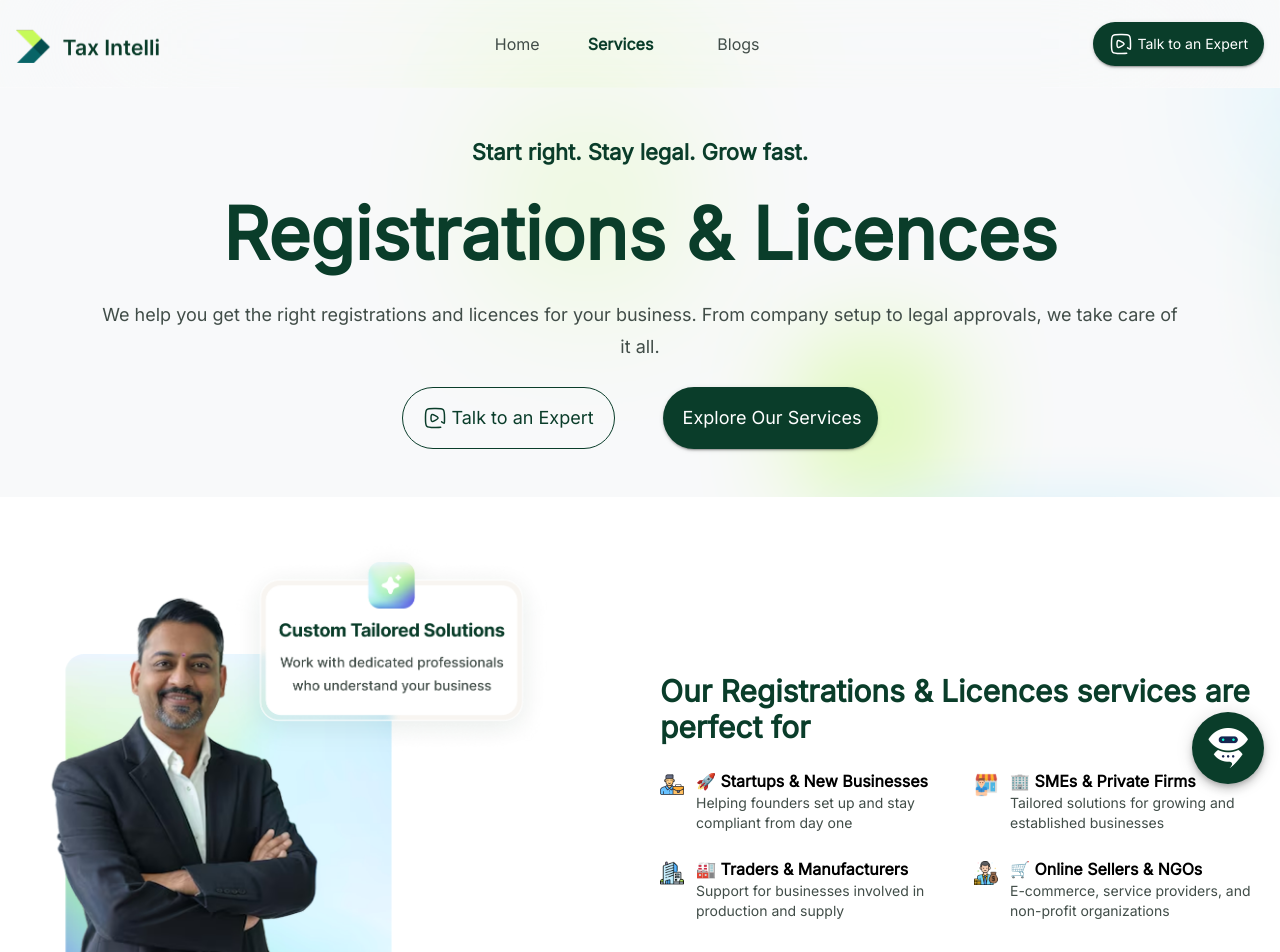
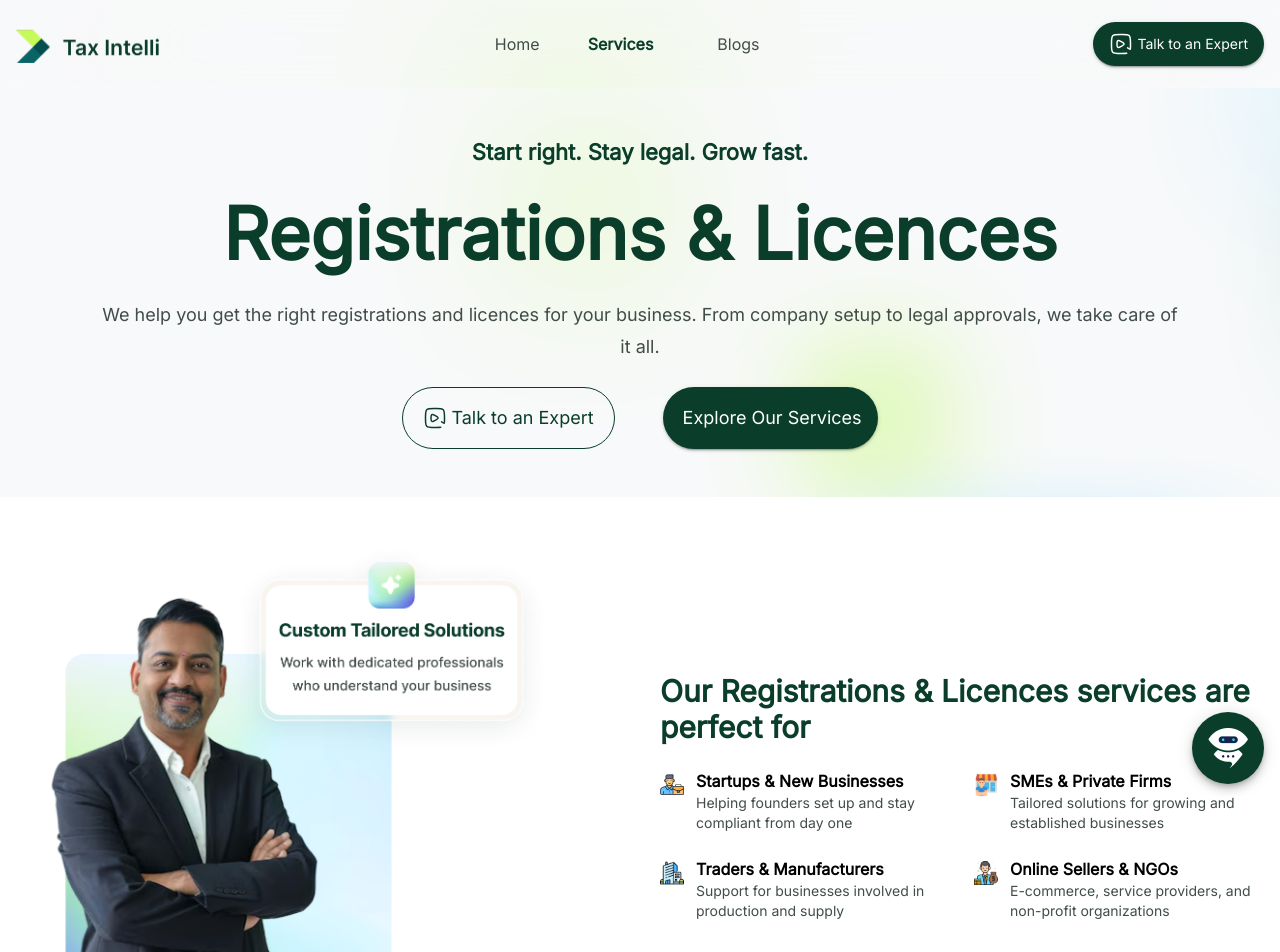
Before and after one commit to godhanidenis/tax-intelli, a React (Vite) app: page /services/registrations in a window 1280 px wide. Shown: the top 952 px of the page. Built offline with nearby package versions, Linux system fonts and the light colour scheme; some icons are missing.

Commit message:
remove unused icons

```diff
--- a/src/pages/Accounting.jsx
+++ b/src/pages/Accounting.jsx
@@ -38,26 +38,26 @@ const serviceDetail = {
     {
       icon: professionalsIcon,
       alt: "Small & Medium",
-      title: "🏪 Small & Medium Businesses",
+      title: "Small & Medium Businesses",
       description: "Retailers, service providers, and local enterprises",
     },
     {
       icon: buissnessIcon,
       alt: "Freelancers",
-      title: "💼 Freelancers & Consultants",
+      title: "Freelancers & Consultants",
       description:
         "Independent professionals across creative and technical fields",
     },
     {
       icon: companiesIcon,
       alt: "Startups",
-      title: "🚀 Startups & New Companies",
+      title: "Startups & New Companies",
       description: "New-age ventures and scaling businesses",
     },
     {
       icon: investorsIcon,
       alt: "NGOs",
-      title: "🏥 NGOs & Service Providers",
+      title: "NGOs & Service Providers",
       description:
         "Non-profits and organizations offering professional services",
     },
--- a/src/pages/GstCompliance.jsx
+++ b/src/pages/GstCompliance.jsx
@@ -38,25 +38,25 @@ const serviceDetail = {
     {
       icon: professionalsIcon,
       alt: "E-commerce",
-      title: "🛒 E-commerce Sellers",
+      title: "E-commerce Sellers",
       description: "Online sellers on platforms like Amazon, Flipkart, etc.",
     },
     {
       icon: buissnessIcon,
       alt: "Freelancers",
-      title: "💼 Freelancers & Consultants",
+      title: "Freelancers & Consultants",
       description: "Independent professionals offering services across domains",
     },
     {
       icon: companiesIcon,
       alt: "Manufacturers",
-      title: "🏭 Manufacturers & Traders",
+      title: "Manufacturers & Traders",
       description: "Product-based businesses handling production and supply",
     },
     {
       icon: investorsIcon,
       alt: "Exporters",
-      title: "🌍 Exporters & Service Providers",
+      title: "Exporters & Service Providers",
       description:
         "Businesses serving global clients or cross-border operations",
     },
--- a/src/pages/Registrations.jsx
+++ b/src/pages/Registrations.jsx
@@ -40,25 +40,25 @@ const serviceDetail = {
     {
       icon: professionalsIcon,
       alt: "Startups",
-      title: "🚀 Startups & New Businesses",
+      title: "Startups & New Businesses",
       description: "Helping founders set up and stay compliant from day one",
     },
     {
       icon: buissnessIcon,
       alt: "SMEs",
-      title: "🏢 SMEs & Private Firms",
+      title: "SMEs & Private Firms",
       description: "Tailored solutions for growing and established businesses",
     },
     {
       icon: companiesIcon,
       alt: "Traders",
-      title: "🏭 Traders & Manufacturers",
+      title: "Traders & Manufacturers",
       description: "Support for businesses involved in production and supply",
     },
     {
       icon: investorsIcon,
       alt: "Online Sellers",
-      title: "🛒 Online Sellers & NGOs",
+      title: "Online Sellers & NGOs",
       description:
         "E-commerce, service providers, and non-profit organizations",
     },
--- a/src/pages/RocMca.jsx
+++ b/src/pages/RocMca.jsx
@@ -35,25 +35,25 @@ const serviceDetail = {
     {
       icon: professionalsIcon,
       alt: "One Person",
-      title: "👤 One Person Companies",
+      title: "One Person Companies",
       description: "Single-promoter firms needing streamlined compliance",
     },
     {
       icon: buissnessIcon,
       alt: "LLPs & Section",
-      title: "🤝 LLPs & Section 8 Companies",
+      title: "LLPs & Section 8 Companies",
       description: "Limited liability partnerships and not-for-profit entities",
     },
     {
       icon: companiesIcon,
       alt: "Startups & NGOs",
-      title: "🚀 Startups & NGOs",
+      title: "Startups & NGOs",
       description: "Early-stage ventures and charitable organizations",
     },
     {
       icon: investorsIcon,
       alt: "Directors & Partners",
-      title: "🧑‍💼 Directors & Partners",
+      title: "Directors & Partners",
       description: "Individuals responsible for legal and statutory filings",
     },
   ],
```
